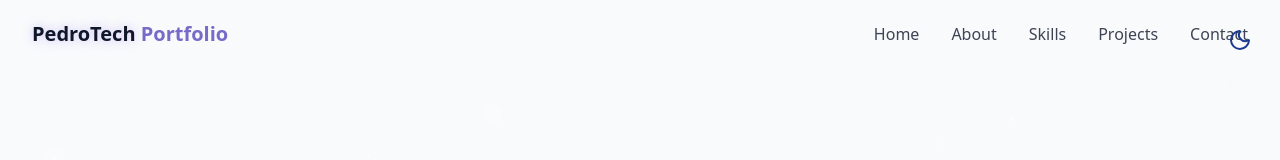
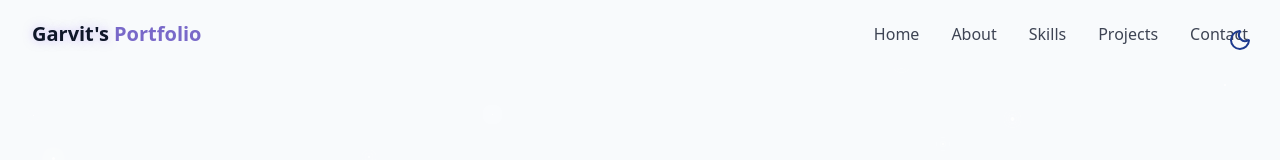
Before and after one commit to GarvitKhare07/Portfolio, a React (Vite) app: page / in a window 1280 px wide. Shown: the top 160 px of the page. Built offline with nearby package versions, Linux system fonts and the light colour scheme.

Commit message:
Update Navbar to include 'Garvit's Portfolio'

```diff
--- a/src/components/Navbar.jsx
+++ b/src/components/Navbar.jsx
@@ -35,7 +35,7 @@
           href="#hero"
         >
           <span className="relative z-10">
-            <span className="text-glow text-foreground"> PedroTech </span>{" "}
+            <span className="text-glow text-foreground"> Garvit's </span>{" "}
             Portfolio
           </span>
         </a>
```
